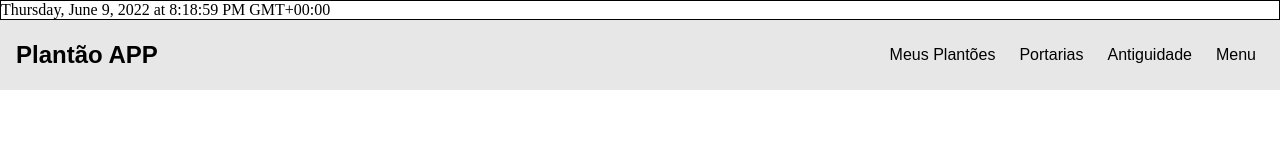
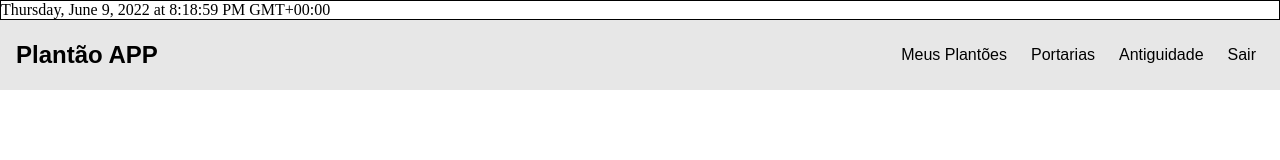
Before and after one commit to mistermagson/plantao-app, an Angular app: page / in a window 1280 px wide. Shown: the top 160 px of the page. Built offline with nearby package versions, Linux system fonts and the light colour scheme.

Commit message:
Corrige entrada no Menu de Navegação

```diff
--- a/src/app/app.component.html
+++ b/src/app/app.component.html
@@ -9,7 +9,7 @@
         <li><a href="#">Meus Plantões</a></li>
         <li><a href="#">Portarias</a></li>
         <li><a href="#">Antiguidade</a></li>
-        <li><a href="#">Menu</a></li>
+        <li><a href="#">Sair</a></li>
       </ul>
     </nav>
 </header>
```
